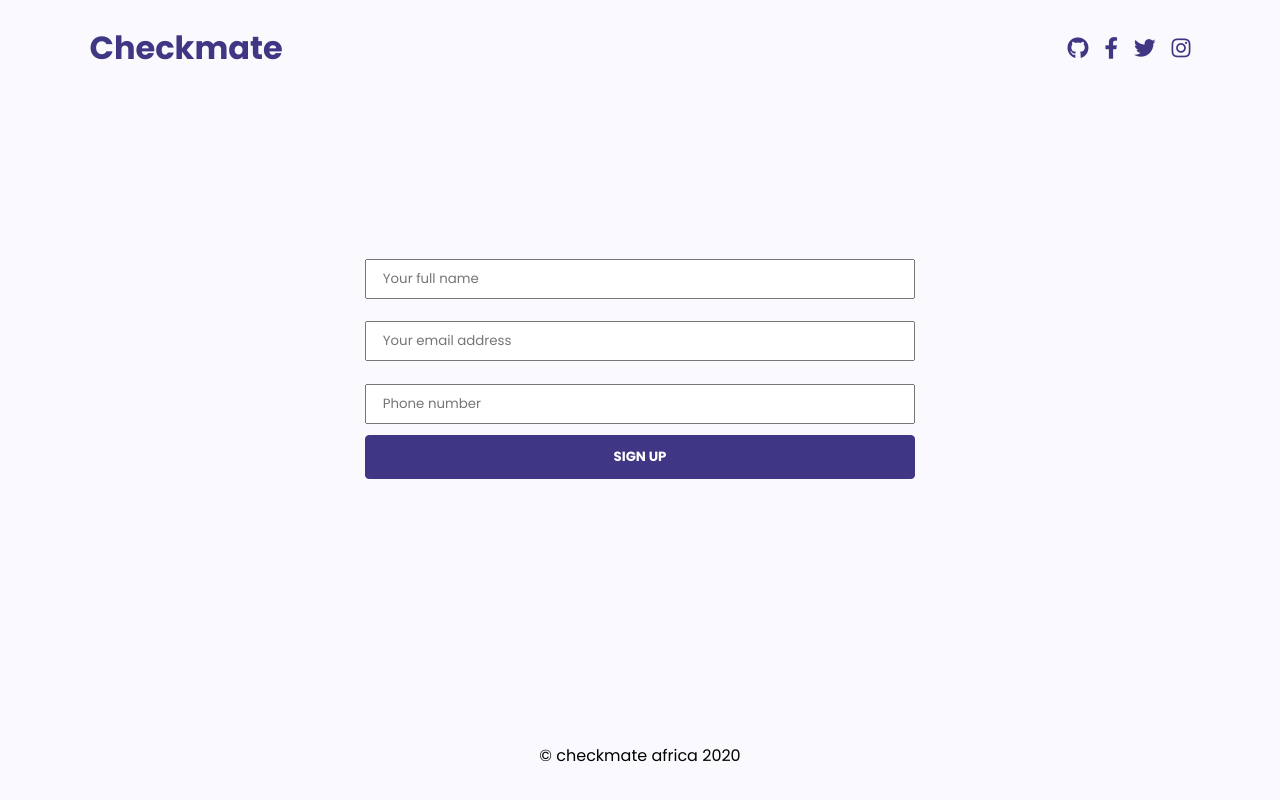
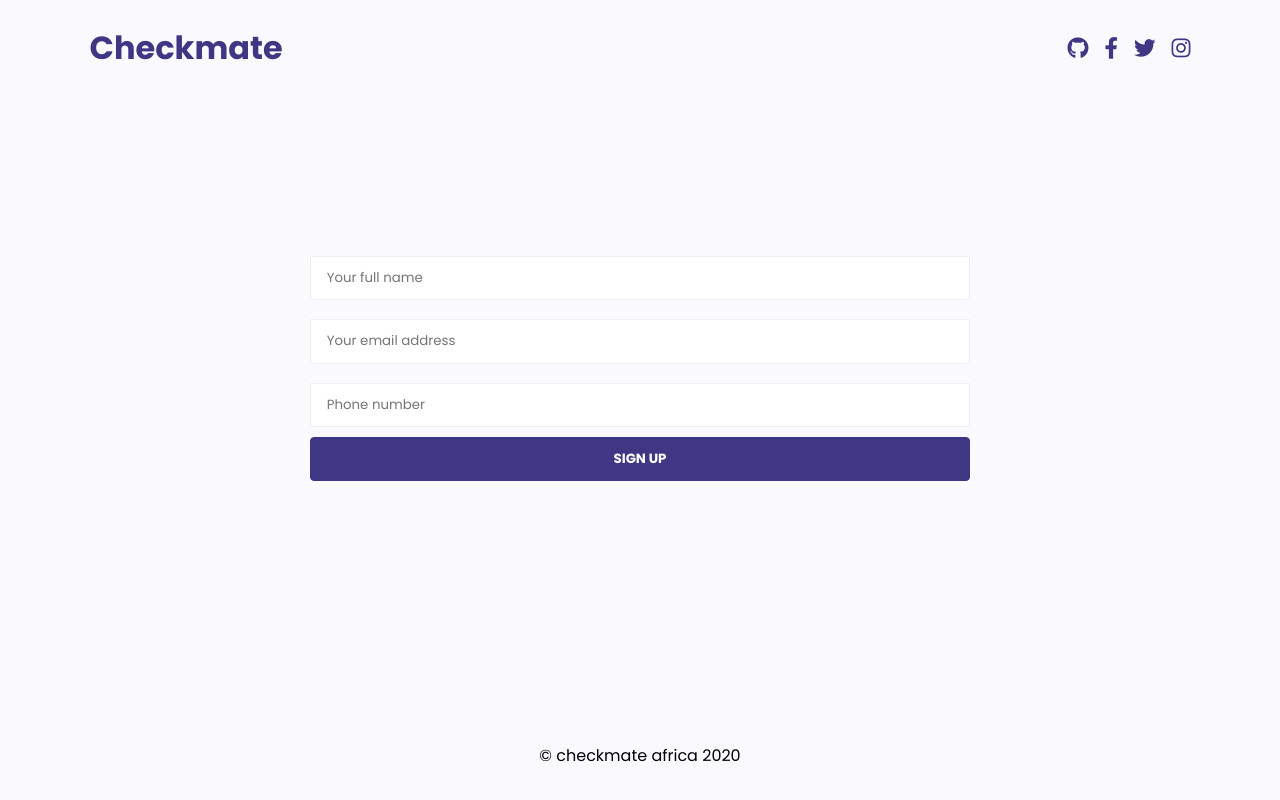
Before and after one commit to kadetXx/checkmate, a React (Create React App) app: page /join in a window 1280 px wide. Built offline with nearby package versions, Linux system fonts and the light colour scheme.

Commit message:
setting up sign up page

```diff
--- a/src/components/Form.js
+++ b/src/components/Form.js
@@ -4,15 +4,21 @@ import styled from 'styled-components'
 import Button from '../components/Button'
 
 const Form = styled.form`
-  width: 50%;
+  width: 60%;
   box-sizing: border-box;
+
+  @media(max-width: 875px) {
+    width: 98%;
+  }
 `
 
 const Input = styled.input`
   width: 100%;
-  padding: .5rem 1rem;
-  margin: .7rem 0;
+  padding: .7rem 1rem;
+  margin: .6rem 0;
   box-sizing: border-box;
+  border: 1px solid #efefef;
+  outline: none;
 `
 
 function form() {
```
